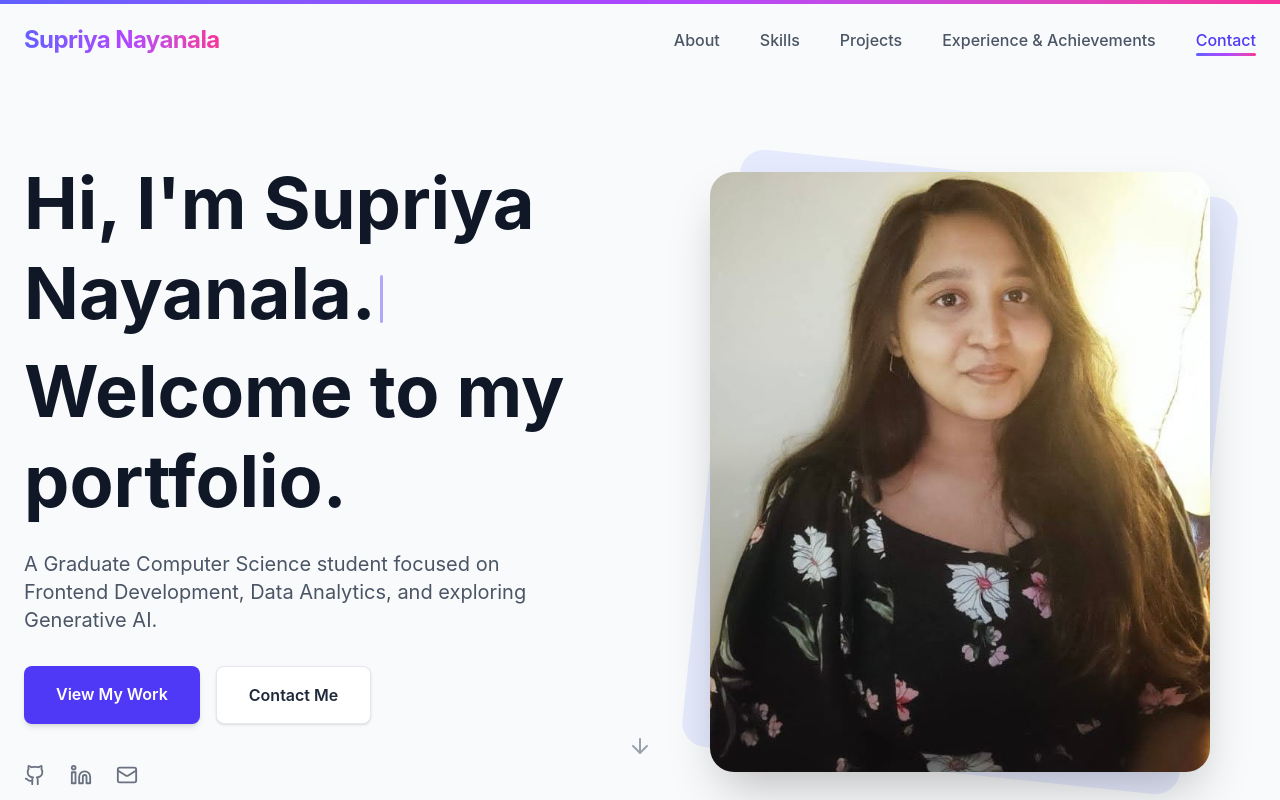
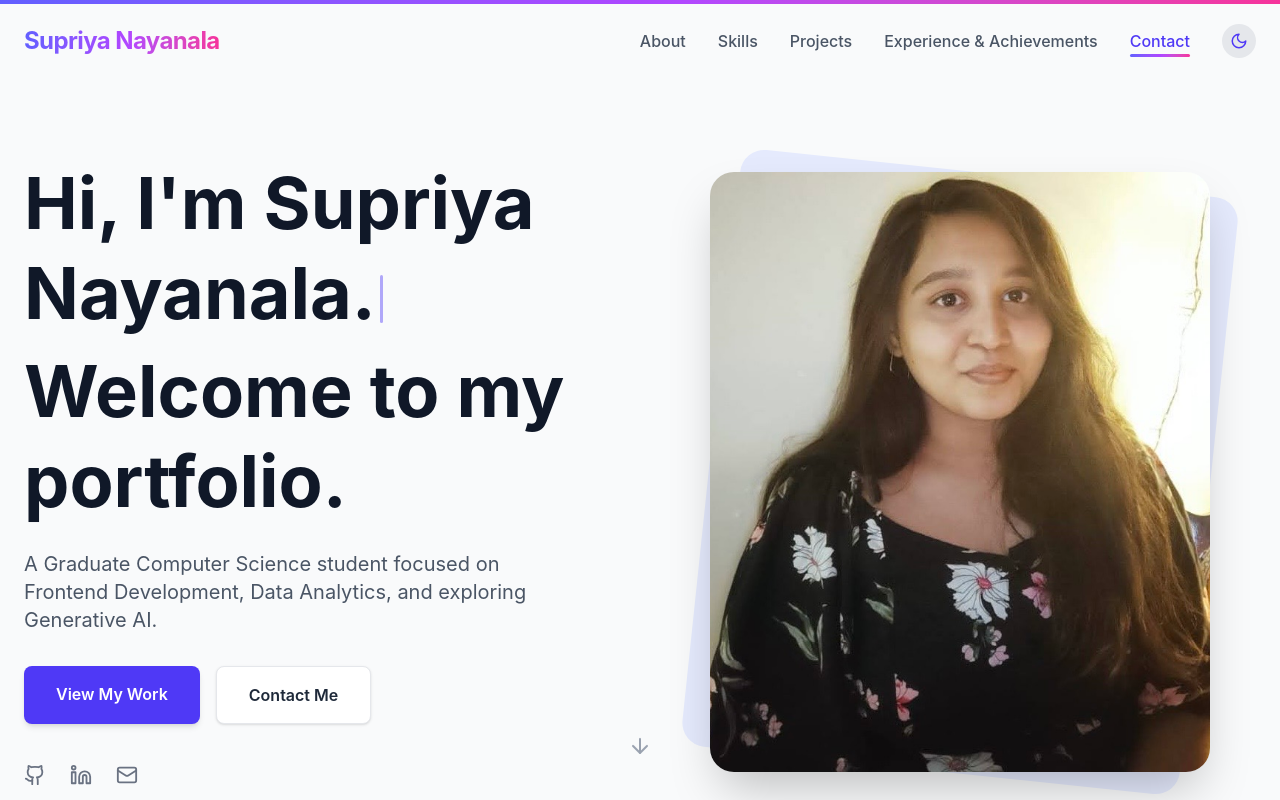
Before and after one commit to snayanala/my-portfolio, a React (Vite) app: page / in a window 1280 px wide. Shown: the top 800 px of the page. Built offline with nearby package versions, Linux system fonts and the light colour scheme.

Commit message:
Integrated theme toggle in navbar

```diff
--- a/index.html
+++ b/index.html
@@ -5,6 +5,13 @@
       <meta charset="UTF-8" />
       <meta name="viewport" content="width=device-width, initial-scale=1.0" />
       <title>Student Portfolio</title>
+      <script>
+  const theme = localStorage.getItem("theme");
+  if (theme === "dark" ||
+     (!theme && window.matchMedia("(prefers-color-scheme: dark)").matches)) {
+    document.documentElement.classList.add("dark");
+  }
+</script>
     </head>
 
     <body>
--- a/src/app/components/Navbar.tsx
+++ b/src/app/components/Navbar.tsx
@@ -1,6 +1,7 @@
 import React, { useState, useEffect, useRef } from "react";
 import { Menu, X } from "lucide-react";
 import { motion, AnimatePresence, useScroll, useSpring } from "motion/react";
+import { ThemeToggle } from "./ThemeToggle";
 
 const navLinks = [
   { name: "About", href: "#about" },
@@ -66,7 +67,7 @@ export const Navbar = () => {
           ref={navRef}
           className="container mx-auto px-6 flex justify-between items-center relative"
         >
-          {/* 🔥 Shrinking Logo */}
+          {/* Logo */}
           <motion.a
             href="#"
             animate={{ scale: scrolled ? 0.9 : 1 }}
@@ -76,8 +77,8 @@ export const Navbar = () => {
             Supriya Nayanala
           </motion.a>
 
-          {/* Desktop Links */}
-          <div className="hidden md:flex space-x-10 relative">
+          {/* Desktop Navigation */}
+          <div className="hidden md:flex items-center space-x-8 relative">
             {navLinks.map((link) => (
               <motion.a
                 key={link.name}
@@ -91,7 +92,6 @@ export const Navbar = () => {
               >
                 {link.name}
 
-                {/* 🔥 Floating Underline */}
                 {active === link.href && (
                   <motion.div
                     layoutId="underline"
@@ -100,9 +100,12 @@ export const Navbar = () => {
                 )}
               </motion.a>
             ))}
+
+            {/* 🌙 Theme Toggle */}
+            <ThemeToggle />
           </div>
 
-          {/* Mobile Toggle */}
+          {/* Mobile Menu Button */}
           <button
             className="md:hidden text-gray-900 dark:text-white"
             onClick={() => setIsOpen(!isOpen)}
@@ -132,6 +135,11 @@ export const Navbar = () => {
                     {link.name}
                   </a>
                 ))}
+
+                {/* Theme Toggle inside mobile */}
+                <div className="pt-4 border-t border-gray-200 dark:border-gray-700">
+                  <ThemeToggle />
+                </div>
               </div>
             </motion.div>
           )}
--- /dev/null
+++ b/src/app/components/ThemeToggle.tsx
@@ -0,0 +1,42 @@
+import { useEffect, useState } from "react";
+import { Sun, Moon } from "lucide-react";
+
+export const ThemeToggle = () => {
+  const [dark, setDark] = useState(false);
+
+  useEffect(() => {
+    const saved = localStorage.getItem("theme");
+
+    if (saved === "dark") {
+      document.documentElement.classList.add("dark");
+      setDark(true);
+    } else if (!saved && window.matchMedia("(prefers-color-scheme: dark)").matches) {
+      document.documentElement.classList.add("dark");
+      setDark(true);
+    }
+  }, []);
+
+  const toggleTheme = () => {
+    if (dark) {
+      document.documentElement.classList.remove("dark");
+      localStorage.setItem("theme", "light");
+    } else {
+      document.documentElement.classList.add("dark");
+      localStorage.setItem("theme", "dark");
+    }
+    setDark(!dark);
+  };
+
+  return (
+    <button
+      onClick={toggleTheme}
+      className="relative p-2 rounded-full bg-gray-200 dark:bg-gray-700 hover:scale-110 transition-all duration-300"
+    >
+      {dark ? (
+        <Sun size={18} className="text-yellow-400" />
+      ) : (
+        <Moon size={18} className="text-indigo-600" />
+      )}
+    </button>
+  );
+};
```
